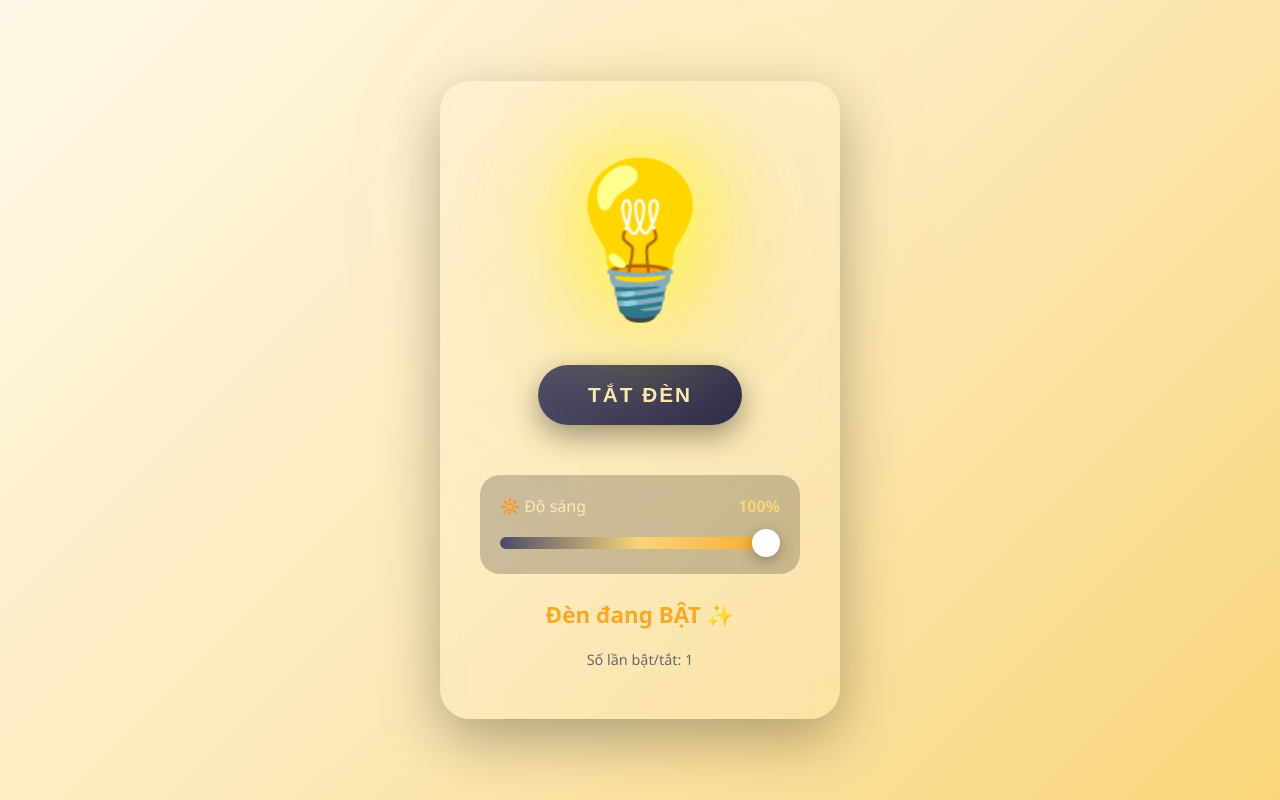
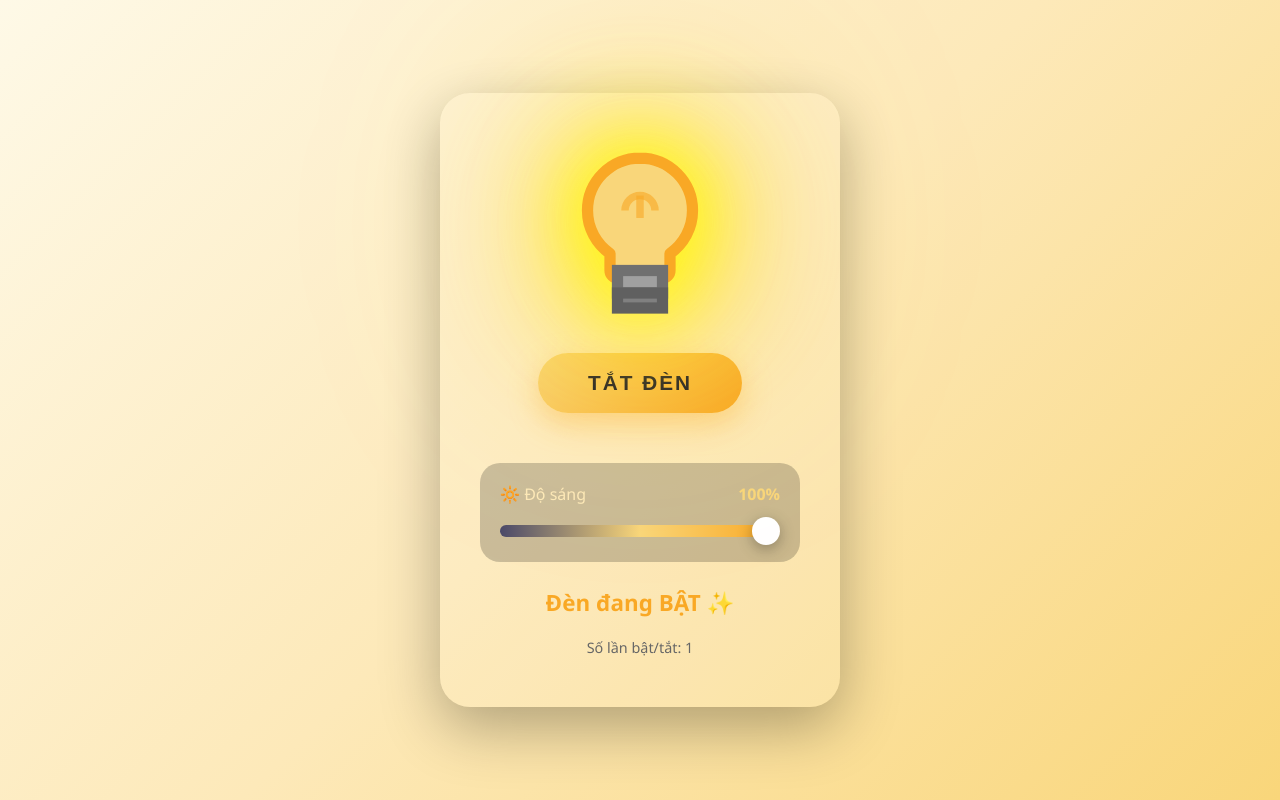
Before and after one commit to minhtran-emvn/light-switch, a plain HTML site: page index.html in a window 1280 px wide. Both pictures are taken after a click on the button "BẬT ĐÈN". Drawn offline with Linux system fonts and the light colour scheme.

Commit message:
Update light bulb: SVG image (no jagged edges) + brightness controls background

```diff
--- a/index.html
+++ b/index.html
@@ -18,7 +18,7 @@
             flex-direction: column;
             align-items: center;
             justify-content: center;
-            transition: background 0.5s ease;
+            transition: background 0.5s ease, filter 0.5s ease;
             padding: 20px;
         }
 
@@ -44,17 +44,17 @@
         }
 
         .light-bulb {
-            font-size: 150px;
             cursor: pointer;
             transition: all 0.3s ease;
             user-select: none;
             margin-bottom: 30px;
-            filter: drop-shadow(0 0 0 rgba(255, 255, 0, 0));
             display: inline-block;
+            width: 180px;
+            height: 180px;
         }
 
         .light-bulb:hover {
-            transform: scale(1.1);
+            transform: scale(1.05);
         }
 
         .light-bulb.on {
@@ -214,8 +214,19 @@
 </head>
 <body class="light-off">
     <div class="container">
+        <!-- SVG Light Bulb -->
         <div class="light-bulb off" id="light-bulb" onclick="toggleLight()">
-            💡
+            <svg viewBox="0 0 24 24" fill="none" xmlns="http://www.w3.org/2000/svg">
+                <!-- Bulb glass -->
+                <path d="M12 2C8.13 2 5 5.13 5 9c0 2.38 1.19 4.47 3 5.74V17c0 .55.45 1 1 1h6c.55 0 1-.45 1-1v-2.26c1.81-1.27 3-3.36 3-5.74 0-3.87-3.13-7-7-7z"
+                      fill="#f9d67a" stroke="#f9a825" stroke-width="1.5" stroke-linejoin="round"/>
+                <!-- Bulb base -->
+                <rect x="9" y="17" width="6" height="3" fill="#a0a0a0" stroke="#707070" stroke-width="1.5"/>
+                <rect x="9" y="20" width="6" height="2" fill="#808080" stroke="#606060" stroke-width="1.5"/>
+                <!-- Filament -->
+                <path d="M10 9c0-1.1.9-2 2-2s2 .9 2 2" stroke="#f9a825" stroke-width="1" fill="none" opacity="0.6"/>
+                <path d="M12 7v3" stroke="#f9a825" stroke-width="1" fill="none" opacity="0.6"/>
+            </svg>
         </div>
 
         <button class="switch-btn off" id="switch-btn" onclick="toggleLight()">
@@ -263,6 +274,7 @@
             const status = document.getElementById('status');
             const count = document.getElementById('count');
             const brightnessContainer = document.getElementById('brightness-container');
+            const bulbSvg = lightBulb.querySelector('svg');
 
             if (isLightOn) {
                 // Turn ON
@@ -272,8 +284,8 @@
                 lightBulb.classList.remove('off');
                 lightBulb.classList.add('on');
 
-                switchBtn.classList.remove('on');
-                switchBtn.classList.add('off');
+                switchBtn.classList.remove('off');
+                switchBtn.classList.add('on');
                 switchBtn.textContent = 'Tắt đèn';
 
                 status.textContent = 'Đèn đang BẬT ✨';
@@ -292,8 +304,8 @@
                 lightBulb.classList.remove('on');
                 lightBulb.classList.add('off');
 
-                switchBtn.classList.remove('off');
-                switchBtn.classList.add('on');
+                switchBtn.classList.remove('on');
+                switchBtn.classList.add('off');
                 switchBtn.textContent = 'Bật đèn';
 
                 status.textContent = 'Đèn đang TẮT 🌙';
@@ -302,8 +314,10 @@
                 brightnessContainer.style.opacity = '0.5';
                 brightnessContainer.style.pointerEvents = 'none';
 
-                // Reset bulb opacity
-                lightBulb.style.opacity = '1';
+                // Reset bulb and background
+                bulbSvg.style.opacity = '1';
+                bulbSvg.style.filter = 'none';
+                body.style.filter = 'none';
             }
 
             count.textContent = toggleCount;
@@ -324,14 +338,22 @@
 
         function applyBrightness(value) {
             const lightBulb = document.getElementById('light-bulb');
-            // Opacity ranges from 0.3 (dim) to 1 (full brightness)
-            const opacity = 0.3 + (value / 100) * 0.7;
-            lightBulb.style.opacity = opacity;
+            const bulbSvg = lightBulb.querySelector('svg');
+            const body = document.body;
 
-            // Adjust glow intensity based on brightness
-            const glowIntensity = value / 100;
-            lightBulb.style.filter = `drop-shadow(0 0 ${30 * glowIntensity}px rgba(255, 255, 0, ${0.6 * glowIntensity}))
-                                      drop-shadow(0 0 ${60 * glowIntensity}px rgba(255, 200, 0, ${0.4 * glowIntensity}))`;
+            // Calculate brightness factor (0.1 to 1.0)
+            const factor = value / 100;
+
+            // Apply to bulb - opacity and glow
+            bulbSvg.style.opacity = 0.3 + (factor * 0.7);
+            const glowIntensity = factor;
+            bulbSvg.style.filter = `drop-shadow(0 0 ${30 * glowIntensity}px rgba(255, 255, 0, ${0.6 * glowIntensity}))
+                                    drop-shadow(0 0 ${60 * glowIntensity}px rgba(255, 200, 0, ${0.4 * glowIntensity}))`;
+
+            // Apply to background - adjust overall brightness with CSS filter
+            // At 100%: no filter (normal), at 10%: darker background
+            const bgBrightness = 0.5 + (factor * 0.5); // ranges from 0.5 to 1.0
+            body.style.filter = `brightness(${bgBrightness})`;
         }
 
         function saveState() {
@@ -367,8 +389,8 @@
                 document.body.classList.add('light-on');
                 document.getElementById('light-bulb').classList.remove('off');
                 document.getElementById('light-bulb').classList.add('on');
-                document.getElementById('switch-btn').classList.remove('on');
-                document.getElementById('switch-btn').classList.add('off');
+                document.getElementById('switch-btn').classList.remove('off');
+                document.getElementById('switch-btn').classList.add('on');
                 document.getElementById('switch-btn').textContent = 'Tắt đèn';
                 document.getElementById('status').textContent = 'Đèn đang BẬT ✨';
 
```
